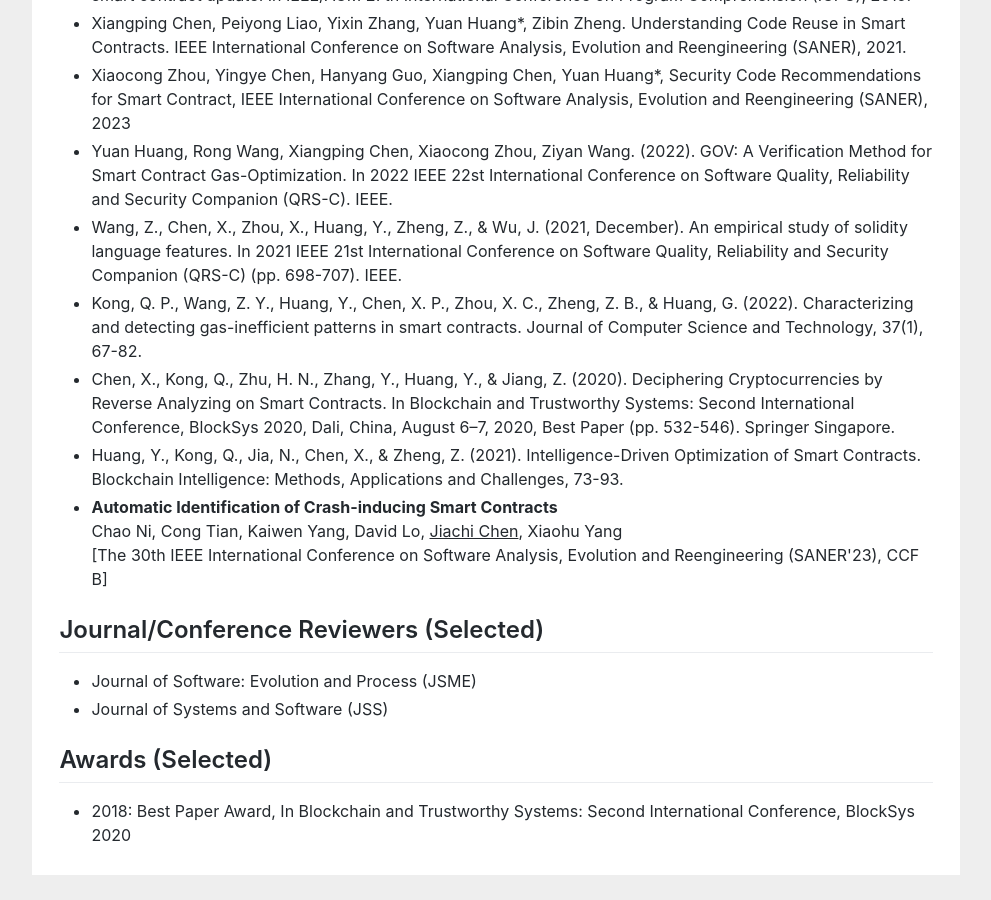
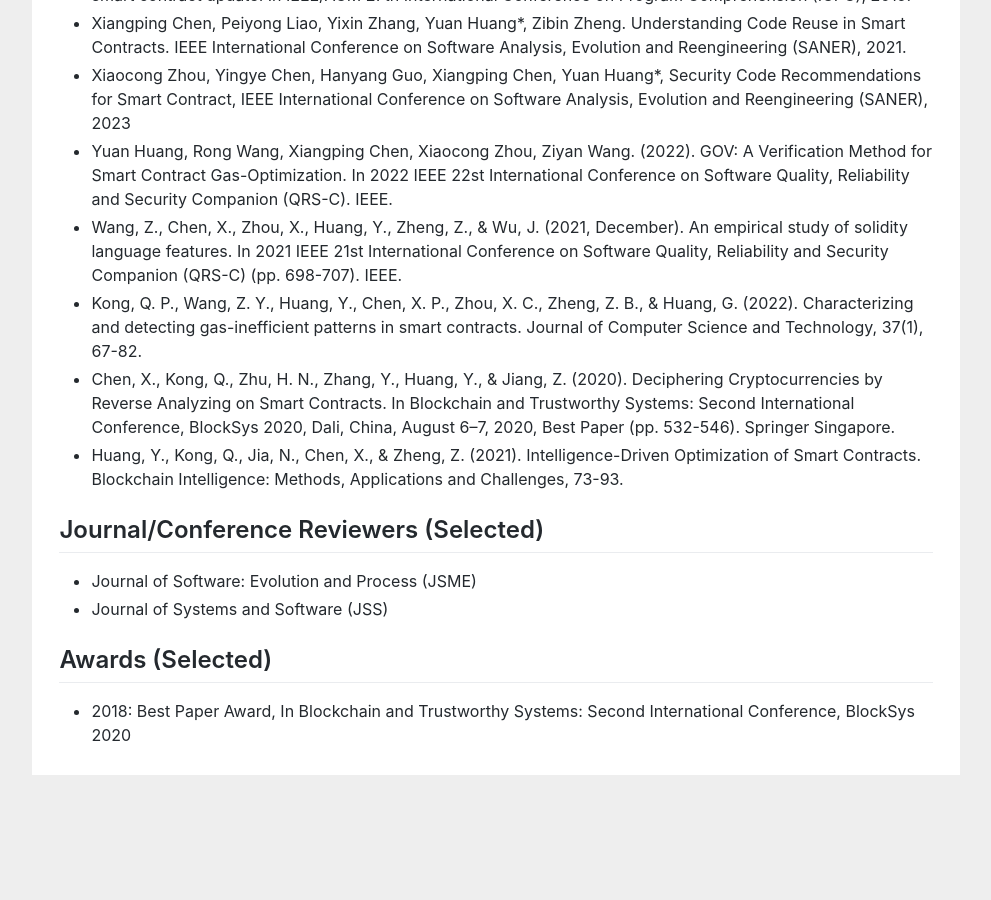
Before and after one commit to huangyuan-hy/huangyuan-hy.github.io, a Jekyll site: the page index.html, which Jekyll copies as it is, in a window 1280 px wide and 900 px high, scrolled down 1844 px. Shown: the whole window, without its empty margins (144-1135 px from the left). Built offline with Jekyll 4.4.1, drawn with Linux system fonts in a browser that asks for light colours; after the commit the page ends 2644 px from its top, so only the background shows below that.

Commit message:
Update index.html

```diff
--- a/index.html
+++ b/index.html
@@ -119,11 +119,6 @@ gtag('config', 'UA-158965281-1');
 
 <li>Huang, Y., Kong, Q., Jia, N., Chen, X., & Zheng, Z. (2021). Intelligence-Driven Optimization of Smart Contracts. Blockchain Intelligence: Methods, Applications and Challenges, 73-93.</li>
 
-					<li>
-						<b>Automatic Identification of Crash-inducing Smart Contracts </b> <br>
-						Chao Ni, Cong Tian, Kaiwen Yang, David Lo, <u>Jiachi Chen</u>, Xiaohu Yang<br>
-						[The 30th IEEE International Conference on Software Analysis, Evolution and Reengineering (SANER'23), CCF B]
-					</li>
 
 
 
```
